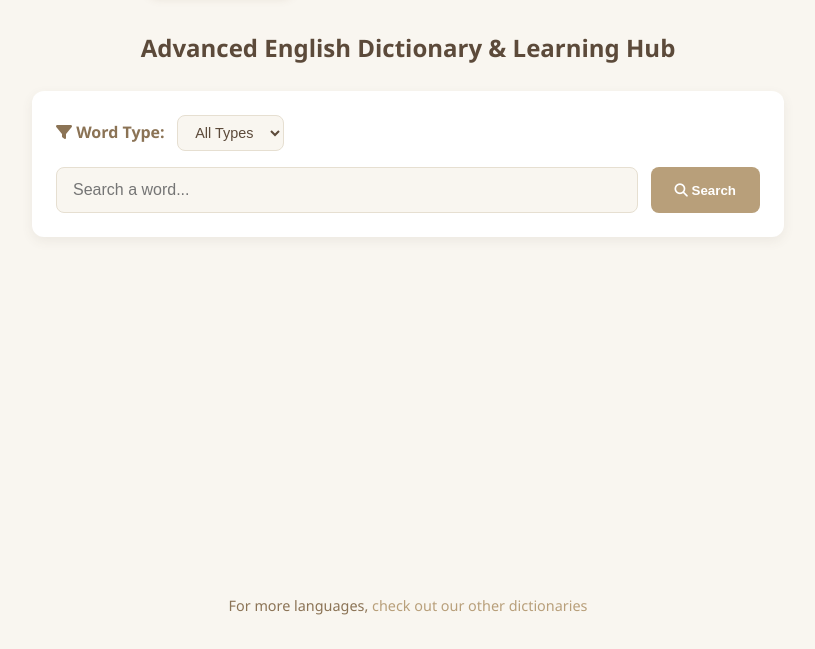
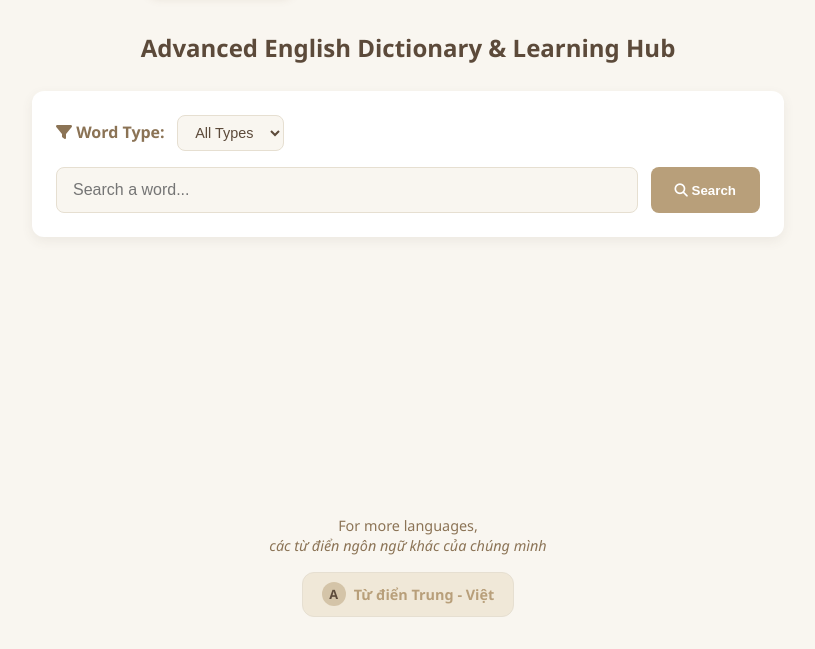
Before and after one commit to louiswasheree-arch/eng-dict, a website: page index.html in a window 1280 px wide. Shown: the part 151-800 px from the top of the page, without its empty margins (232-1047 px from the left). Drawn offline with Linux system fonts and the light colour scheme; no server answers.

Commit message:
Restore original footer and Chinese-Vietnamese dictionary button

```diff
--- a/index.html
+++ b/index.html
@@ -65,9 +65,14 @@
   </main>
 
   <footer class="site-footer">
-    <p>For more languages, <a href="#">check out our other dictionaries</a></p>
+    <p class="footer-text">
+      For more languages,<br>
+      <em>các từ điển ngôn ngữ khác của chúng mình</em>
+    </p>
+    <a href="#" class="other-dict-btn">
+      <span class="dict-icon">A</span> Từ điển Trung - Việt
+    </a>
   </footer>
-
   <script src="app.js"></script>
 </body>
 </html>
--- a/style.css
+++ b/style.css
@@ -356,3 +356,41 @@ body {
   .input-row { flex-direction: column; }
   .result-header h2 { font-size: 1.5rem; }
 }
+.footer-text {
+  margin-bottom: 1rem;
+  color: var(--text-secondary);
+  line-height: 1.4;
+}
+
+.other-dict-btn {
+  display: inline-flex;
+  align-items: center;
+  gap: 0.5rem;
+  background: var(--bg-nav);
+  color: var(--text-secondary);
+  padding: 0.6rem 1.2rem;
+  border-radius: 12px;
+  text-decoration: none;
+  font-weight: 600;
+  transition: all 0.2s ease;
+  border: 1px solid var(--border);
+}
+
+.other-dict-btn:hover {
+  background: var(--nav-active);
+  transform: translateY(-2px);
+  box-shadow: 0 4px 8px rgba(0,0,0,0.05);
+}
+
+.dict-icon {
+  background: #D4C4A8;
+  color: #5C4A3A;
+  width: 24px;
+  height: 24px;
+  border-radius: 50%;
+  display: flex;
+  align-items: center;
+  justify-content: center;
+  font-size: 0.8rem;
+  font-weight: bold;
+}
```
